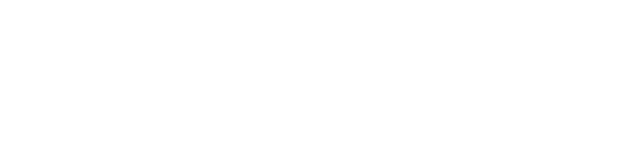
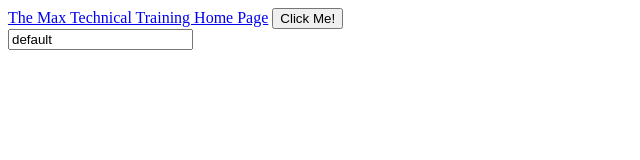
Before and after one commit to gpdoud/html1, a plain HTML site: page index.html in a window 1280 px wide. Shown: the whole page, without its empty margins (0-640 px from the left). Drawn offline with Linux system fonts and the light colour scheme.

Commit message:
updated with INPUT tag

```diff
--- a/index.html
+++ b/index.html
@@ -4,5 +4,14 @@
 	<title></title>
 </head>
 <body>
+<!--
+	This is the start of the body
+-->
+<!-- The anchor tag -->
+<a href="http://www.maxtrain.com" target="_blank">The Max Technical Training Home Page</a>
+<button OnClick="javascript:alert('clicked');">Click Me!</button>
+<!-- The input tag -->
+<br /><!-- <br></br> -->
+<input type="text" value="default" maxlength="20" placeholder="Only 20 Chars allowed" />
 </body>
 </html>
```
